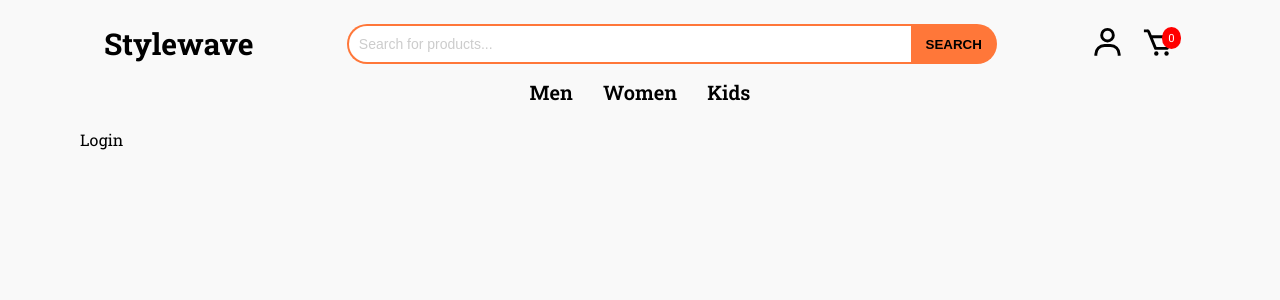
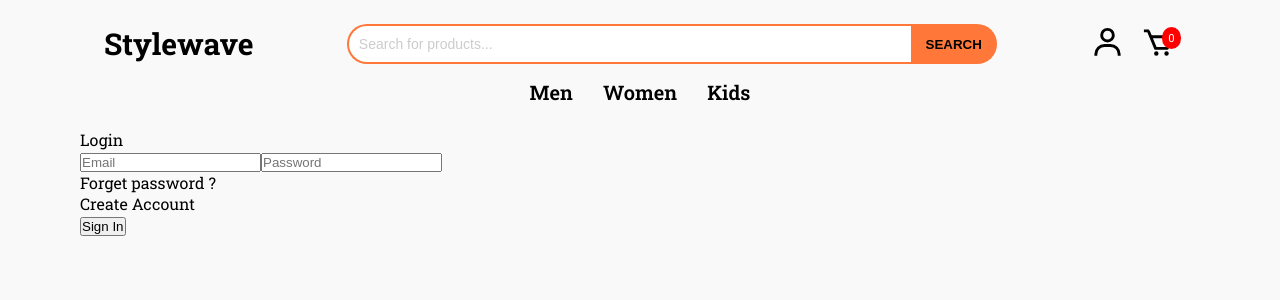
Before and after one commit to boben195/fullstack-clothing-site, a React (Vite) app in the folder frontend/: page /login in a window 1280 px wide. Shown: the top 300 px of the page. Built offline with nearby package versions, Linux system fonts and the light colour scheme.

Commit message:
add login

```diff
--- a/frontend/src/components/Navbar/Navbar.jsx
+++ b/frontend/src/components/Navbar/Navbar.jsx
@@ -1,11 +1,13 @@
-import React, { useState } from "react";
+import React, { useContext, useState } from "react";
 import { Link, useNavigate } from "react-router-dom";
 import { BiCart, BiUser } from "react-icons/bi";
 import { FaCentos } from "react-icons/fa";
 import "./Navbar.css";
+import { ShopContext } from "../../context/ShopContext";
 
 const Navbar = () => {
   const [loading, setLoading] = useState(false);
+  const { updateSearchTerm } = useContext(ShopContext);
 
   const navigate = useNavigate();
   const handleNavigation = (path) => {
@@ -14,6 +16,12 @@ const Navbar = () => {
       setLoading(false);
     }, 2000);
     navigate(path);
+  };
+
+  const [searchInput, setSearchInput] = useState("");
+
+  const handleSearch = () => {
+    updateSearchTerm(searchInput);
   };
 
   return (
@@ -32,11 +40,15 @@ const Navbar = () => {
           </Link>
           <div className="search-bar">
             <input
+              value={searchInput}
+              onChange={(e) => setSearchInput(e.target.value)}
               type="text"
               className="search-input"
               placeholder="Search for products..."
             />
-            <button className="search-btn">SEARCH</button>
+            <button onClick={handleSearch} className="search-btn">
+              SEARCH
+            </button>
           </div>
           <div className="icons">
             <div className="profile-group">
--- a/frontend/src/context/ShopContext.jsx
+++ b/frontend/src/context/ShopContext.jsx
@@ -6,9 +6,17 @@ export const ShopContext = createContext();
 const ShopContextProvider = ({ children }) => {
   const currency = "$";
   const [products, setProducts] = useState(product);
+
+  const [searchTerm, setSearchTerm] = useState("");
+
+  const updateSearchTerm = (term) => {
+    setSearchTerm(term);
+  };
   const value = {
     products,
     currency,
+    searchTerm,
+    updateSearchTerm,
   };
 
   return <ShopContext.Provider value={value}>{children}</ShopContext.Provider>;
--- a/frontend/src/pages/Collection/Collection.jsx
+++ b/frontend/src/pages/Collection/Collection.jsx
@@ -7,11 +7,13 @@ import men_wear from "../../assets/men-wear.png";
 import kid_wear from "../../assets/kid-banner.png";
 
 const Collection = () => {
-  const { products } = useContext(ShopContext);
+  const { products, searchTerm } = useContext(ShopContext);
   const { category } = useParams();
 
   const filteredProduct = products.filter(
-    (product) => product.category.toLowerCase() === category.toLowerCase()
+    (product) =>
+      product.category.toLowerCase() === category.toLowerCase() &&
+      product.name.toLowerCase().includes(searchTerm.toLowerCase())
   );
 
   const bannerImages = {
--- a/frontend/src/pages/Login/Login.jsx
+++ b/frontend/src/pages/Login/Login.jsx
@@ -1,7 +1,59 @@
-import React from "react";
+import React, { useState } from "react";
+import "./Login.css";
 
 const Login = () => {
-  return <div>Login</div>;
+  const [currentState, setCurrentState] = useState("Login");
+  return (
+    <div>
+      <form className="auth-form" action="">
+        <div className="form-header">
+          <p className="form-title">{currentState}</p>
+        </div>
+
+        {currentState === "Login" ? null : (
+          <input
+            type="text"
+            className="form-input"
+            placeholder="Name"
+            required
+          />
+        )}
+        <input
+          type="email"
+          className="form-input"
+          placeholder="Email"
+          required
+        />
+        <input
+          type="password"
+          className="form-input"
+          placeholder="Password"
+          required
+        />
+        <div className="form-footer">
+          <p className="fgt-password">Forget password ?</p>
+          {currentState === "Login" ? (
+            <p
+              className="toggle-auth-state"
+              onClick={() => setCurrentState("Sign Up")}
+            >
+              Create Account
+            </p>
+          ) : (
+            <p
+              className="toggle-auth-state"
+              onClick={() => setCurrentState("Login")}
+            >
+              Login Here
+            </p>
+          )}
+        </div>
+        <button className="form-btn">
+          {currentState === "Login" ? "Sign In" : "Sign Up"}
+        </button>
+      </form>
+    </div>
+  );
 };
 
 export default Login;
```
